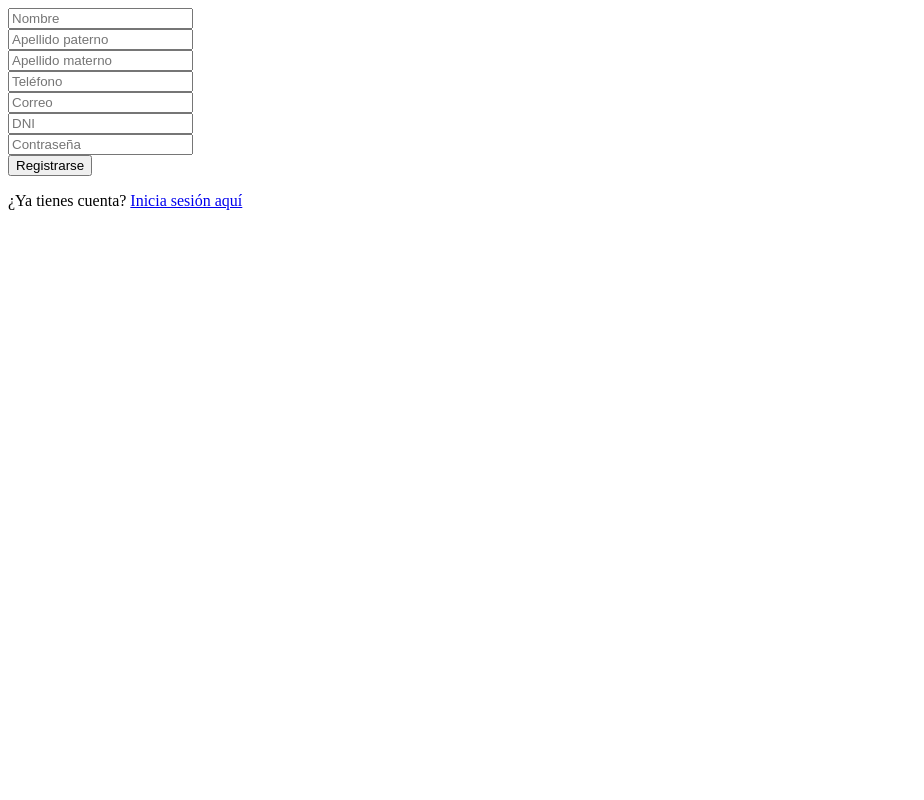
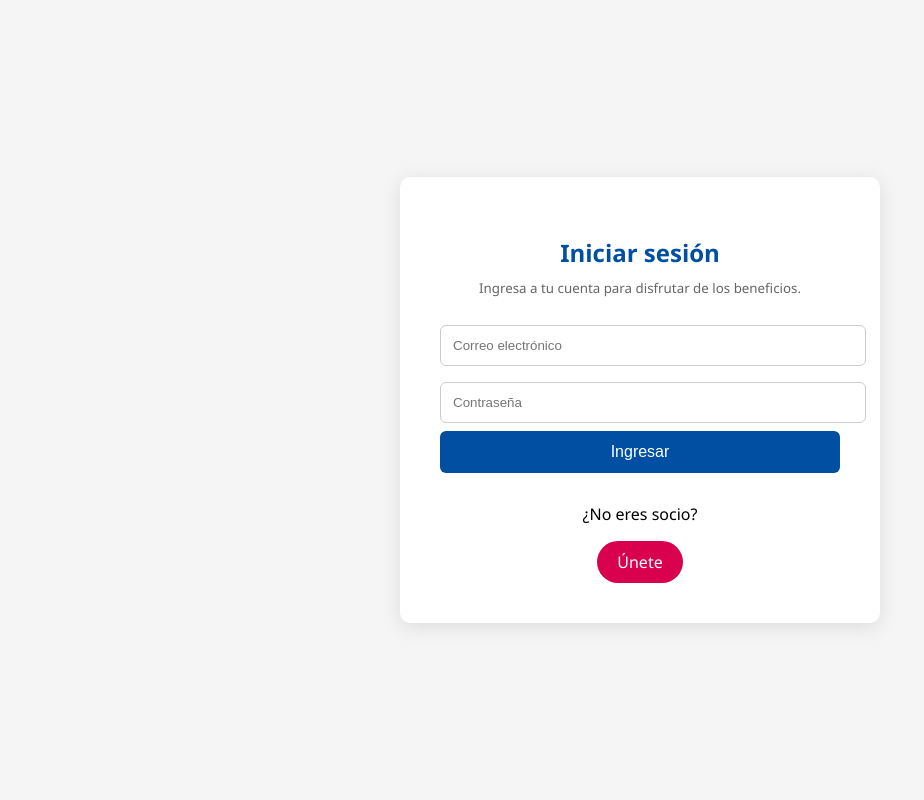
Before and after one commit to maplecongit/Cineplanet, a PHP site: page /mvc/registro.php in a window 1280 px wide. Shown: the whole page, without its empty margins (0-924 px from the left). Run offline with PHP 8.4, Linux system fonts and the light colour scheme; a stand-in replaces the project's code that opens the database connection.

Commit message:
registro.php

```diff
--- a/registro.php
+++ b/registro.php
@@ -1,40 +1,124 @@
 <?php
+session_start();
 include 'conexion.php';
 
 if ($_SERVER["REQUEST_METHOD"] == "POST") {
-    $nombre = $_POST["nombre"];
-    $apellido_paterno = $_POST["apellido_paterno"];
-    $apellido_materno = $_POST["apellido_materno"];
-    $telefono = $_POST["telefono"];
     $correo = $_POST["correo"];
-    $dni = $_POST["dni"];
-    $password = password_hash($_POST["password"], PASSWORD_DEFAULT);
+    $password = $_POST["password"];
 
-    $sql = "INSERT INTO cliente (nombre, apellido_paterno, apellido_materno, telefono, correo, dni, password)
-            VALUES (?, ?, ?, ?, ?, ?, ?)";
+    $sql = "SELECT id_cliente, password, nombre FROM cliente WHERE correo = ?";
     $stmt = $conn->prepare($sql);
-    $stmt->bind_param("sssssss", $nombre, $apellido_paterno, $apellido_materno, $telefono, $correo, $dni, $password);
+    $stmt->bind_param("s", $correo);
+    $stmt->execute();
+    $result = $stmt->get_result();
 
-    if ($stmt->execute()) {
-        echo "✅ Registro exitoso. <a href='login.php'>Iniciar sesión</a>";
+    if ($result->num_rows === 1) {
+        $cliente = $result->fetch_assoc();
+
+        if (password_verify($password, $cliente['password'])) {
+            $_SESSION['id_cliente'] = $cliente['id_cliente'];
+            $_SESSION['nombre'] = $cliente['nombre'];
+            header("Location: index.php");
+            exit;
+        } else {
+            echo "Contraseña incorrecta.";
+        }
     } else {
-        echo "❌ Error: " . $stmt->error;
+        echo "Correo no encontrado.";
     }
 
     $stmt->close();
 }
 ?>
 
-<!-- Formulario de Registro -->
-<form method="post">
-    <input type="text" name="nombre" placeholder="Nombre" required><br>
-    <input type="text" name="apellido_paterno" placeholder="Apellido paterno" required><br>
-    <input type="text" name="apellido_materno" placeholder="Apellido materno" required><br>
-    <input type="text" name="telefono" placeholder="Teléfono" required><br>
-    <input type="email" name="correo" placeholder="Correo" required><br>
-    <input type="text" name="dni" placeholder="DNI" required><br>
-    <input type="password" name="password" placeholder="Contraseña" required><br>
-    <button type="submit">Registrarse</button>
-</form>
+<!-- Formulario HTML -->
+<!DOCTYPE html>
+<html lang="es">
+<head>
+    <meta charset="UTF-8">
+    <title>Iniciar sesión - Cineplanet</title>
+    <style>
+        body {
+            font-family: 'Segoe UI', sans-serif;
+            display: flex;
+            flex-direction: column;
+            align-items: center;
+            justify-content: center;
+            min-height: 100vh;
+            background: #f5f5f5;
+            margin: 0;
+        }
+        .login-box {
+            background: #fff;
+            padding: 40px;
+            border-radius: 10px;
+            box-shadow: 0 4px 20px rgba(0,0,0,0.1);
+            text-align: center;
+            max-width: 400px;
+            width: 100%;
+        }
+        h2 {
+            color: #004fa3;
+            margin-bottom: 10px;
+        }
+        input {
+            width: 100%;
+            padding: 12px;
+            margin: 8px 0;
+            border: 1px solid #ccc;
+            border-radius: 6px;
+        }
+        button {
+            width: 100%;
+            padding: 12px;
+            background: #004fa3;
+            color: white;
+            border: none;
+            border-radius: 6px;
+            cursor: pointer;
+            font-size: 16px;
+        }
+        button:hover {
+            background: #003974;
+        }
+        .register-section {
+            margin-top: 30px;
+        }
+        .register-section a {
+            text-decoration: none;
+            background: #d9004d;
+            color: white;
+            padding: 10px 20px;
+            border-radius: 30px;
+            display: inline-block;
+        }
+        .register-section a:hover {
+            background: #b8003f;
+        }
+        small {
+            display: block;
+            margin-bottom: 20px;
+            color: #666;
+        }
+    </style>
+</head>
+<body>
 
-<p>¿Ya tienes cuenta? <a href="login.php">Inicia sesión aquí</a></p>
+<div class="login-box">
+    <h2>Iniciar sesión</h2>
+    <small>Ingresa a tu cuenta para disfrutar de los beneficios.</small>
+
+    <form method="POST">
+        <input type="email" name="correo" placeholder="Correo electrónico" required>
+        <input type="password" name="password" placeholder="Contraseña" required>
+        <button type="submit">Ingresar</button>
+    </form>
+
+    <div class="register-section">
+        <p>¿No eres socio?</p>
+        <a href="registro.php">Únete</a>
+    </div>
+</div>
+
+</body>
+</html>
```
